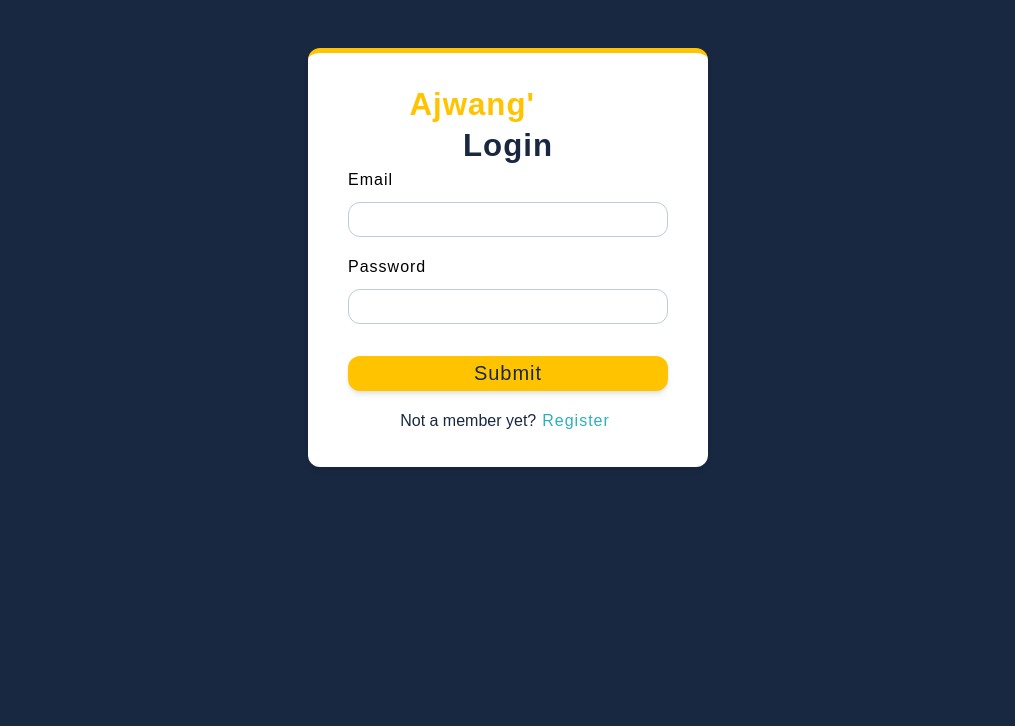
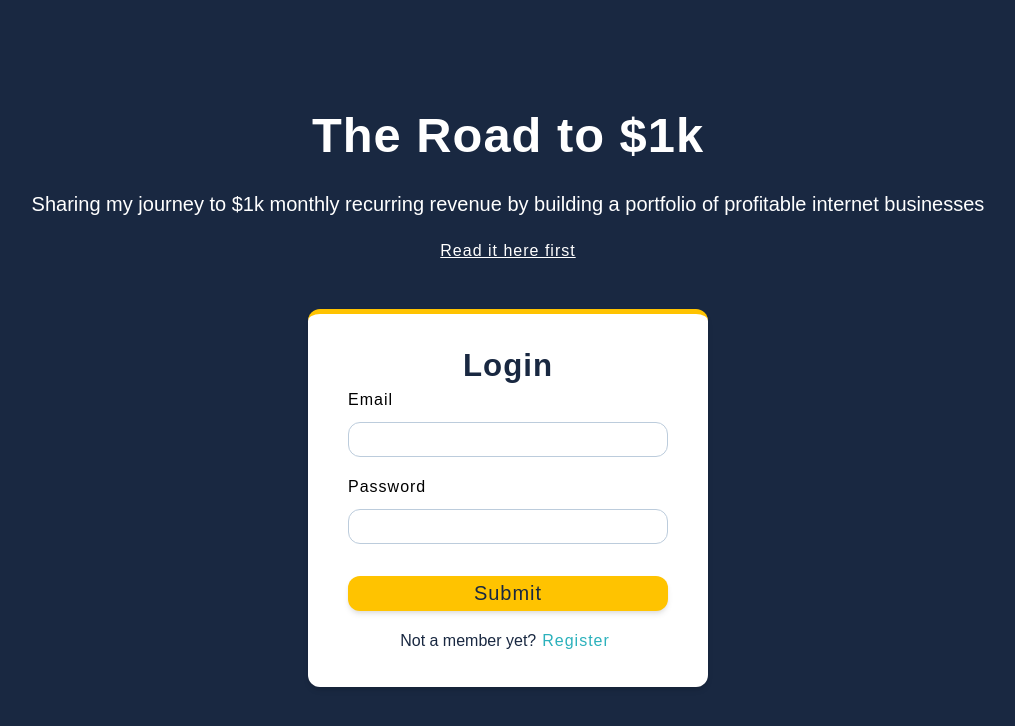
Before and after one commit to max-ajwang/MERN-stack-REST-API, a React (Create React App) app in the folder client/: page /subscribe in a window 1280 px wide. Shown: the top 726 px of the page, without its empty margins (132-1147 px from the left). Built offline with nearby package versions, Linux system fonts and the light colour scheme.

Commit message:
Subscribe page interface

```diff
--- a/client/src/assets/wrappers/SubscribePage.js
+++ b/client/src/assets/wrappers/SubscribePage.js
@@ -1,10 +1,27 @@
 import styled from 'styled-components'
 
 const Wrapper = styled.section`
-  .logo {
-    display: block;
-    margin: 0 auto;
-    margin-bottom: 1.38rem;
+  .subscribe-page {
+    min-height: cals(100vh - var(--nav-height));
+    display: grid;
+    align-items: center;
+    margin-top: 4rem;
+    padding-top: 2.5rem;
+  }
+
+  h1 {
+    text-align: center;
+  }
+
+  .subscription-subheading {
+    font-size: var(--large-text);
+    text-align: center;
+  }
+
+  .link-to-newsletter{
+    color: var(--white);
+    text-align: center;
+    text-decoration: underline;
   }
 
   .form {
@@ -24,7 +41,7 @@ const Wrapper = styled.section`
     color: var(--navy-blue);
   }
 
-  p {
+  .login-register-link {
     margin: 0;
     margin-top: 1rem;
     text-align: center;
--- a/client/src/components/Header.js
+++ b/client/src/components/Header.js
@@ -10,7 +10,7 @@ const Header = () => {
         <div className="info">
           <h3>Hey there, I'm <span>Max</span></h3>
           <p> I'm a cyber security analyst and professional web developer based out of Nairobi, Kenya. I'm building a
-              portfolio of internet businesses here and sharing my journey to $10k in monthly revenue.
+              portfolio of internet businesses here and sharing my journey to $1k in monthly revenue.
               <a href='./subscribe'> Follow my journey here.</a>
           </p>
           {/*<button className='btn btn-hero'>Login/Register</button>*/}
--- a/client/src/index.css
+++ b/client/src/index.css
@@ -51,6 +51,7 @@ html {
     --bodyFont: 'Cabin', Sans-Serif;
     --small-text: 0.875rem;
     --extra-small-text: 0.7em;
+    --large-text: 1.25em;
     /* rest of the vars */
     --backgroundColor: var(--navy-blue);
     --textColor: var(--white);
--- a/client/src/pages/Subscribe.js
+++ b/client/src/pages/Subscribe.js
@@ -36,8 +36,11 @@ const Subscribe = () => {
 
   return (
     <Wrapper>
+      <div className='container subscribe-page'>
+        <h1>The Road to $1k</h1>
+        <p className='subscription-subheading'>Sharing my journey to $1k monthly recurring revenue by building a portfolio of profitable internet businesses</p>
+        <a href='./newsletter' className='link-to-newsletter'> Read it here first </a>
         <form className='form' onSubmit={onSubmit}>
-        <Logo />
           <h3>{values.isMember ? 'Login' : 'Register'}</h3>
           {showAlert && <Alert />}
 
@@ -54,13 +57,14 @@ const Subscribe = () => {
           <button type='submit' className='btn btn-block'>
             Submit
           </button>
-        <p>
+          <p className='login-register-link'>
             {values.isMember ? 'Not a member yet?' : 'Already a member?'}
             <button type='button' onClick={toggleMember} className='member-btn'>
               {values.isMember ? 'Register' : 'Login'}
             </button>
           </p>
         </form>
+      </div>
     </Wrapper>
   )
 }
```
Lines whose indentation alone changed are shown as unchanged.
